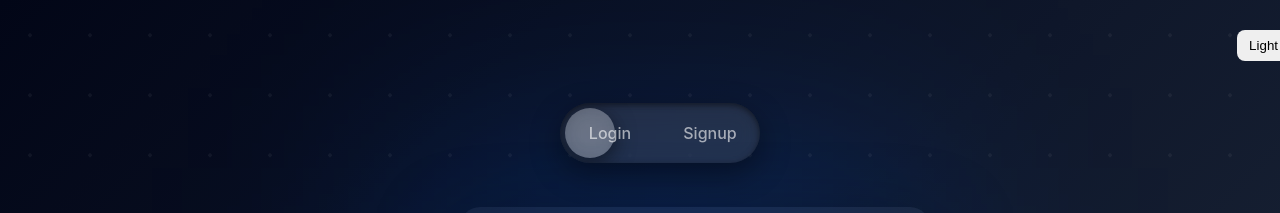
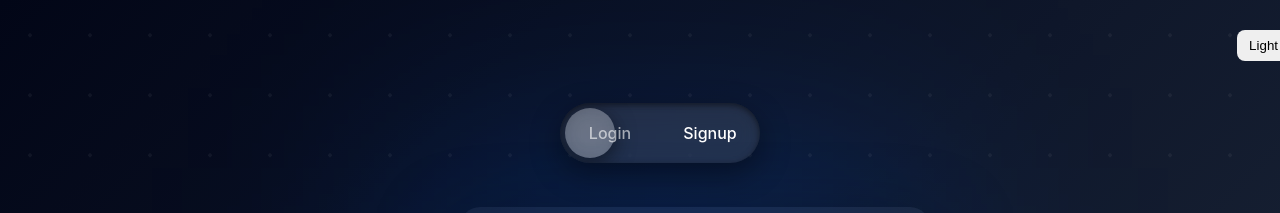
Before and after one commit to Caspersanti95-ctrl/taskapp-backend, a React (Create React App) app in the folder taskapp-client/: page /login in a window 1280 px wide. Shown: the top 213 px of the page. Built offline with nearby package versions, Linux system fonts and the light colour scheme.

Commit message:
fix login15

```diff
--- a/taskapp-client/src/pages/auth.css
+++ b/taskapp-client/src/pages/auth.css
@@ -83,7 +83,7 @@
         color: white;
     }
 
-    .toggle.active .toggle-label:last-of-type {
+    .toggle:not(.active) .toggle-label:last-of-type {
         color: white;
     }
 
@@ -111,12 +111,6 @@
     box-shadow:
             0 8px 25px rgba(0,102,255,0.6),
             inset 0 1px 2px rgba(255,255,255,0.4);
-  }
-
-  .toggle.active {
-    box-shadow: inset 0 2px 5px rgba(0,0,0,0.5),
-                0 10px 30px rgba(0,0,0,0.4),
-                0 0 15px rgba(255,255,255,0.3);
   }
 
   /* ======================================
```
